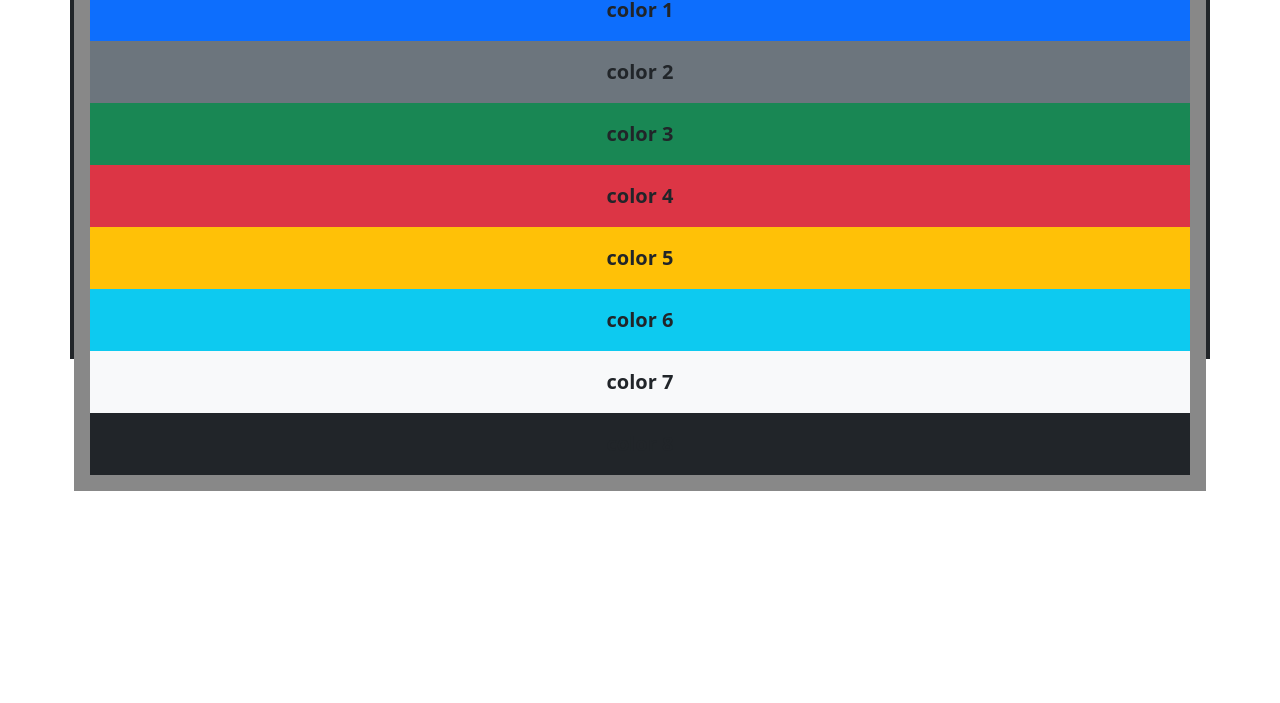
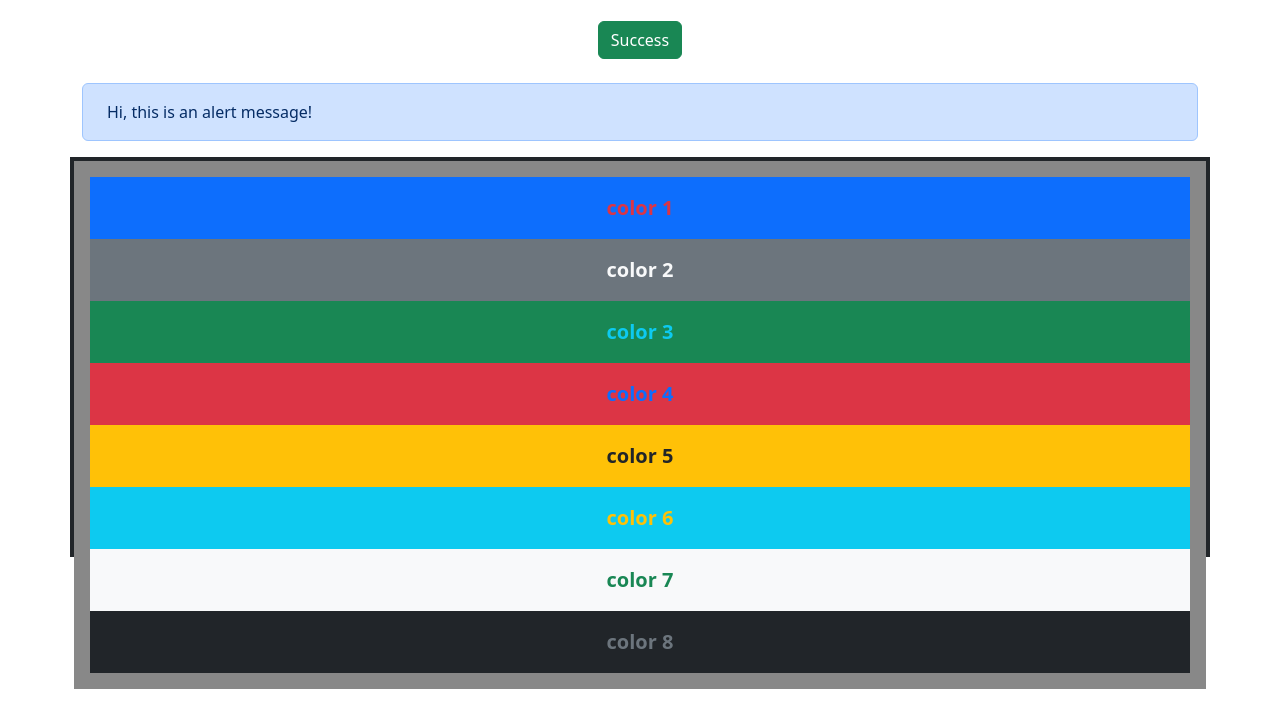
Before and after one commit to Fatma-Bouaniza/Bootstrap-Test, a plain HTML site: page index.html in a window 1280 px wide. Shown: the part 97-800 px from the top of the page. Drawn offline with Linux system fonts and the light colour scheme.

Commit message:
bootstrap_button

```diff
--- a/index.html
+++ b/index.html
@@ -12,19 +12,29 @@
 <body>
     <h1>bootstrap Grid System</h1>
     <div class="container">
+        <button class="btn btn-danger text-drak">Danger</button><br><br>
+        <button class="btn btn-success text-drak">Success</button><br><br>
+        <div class="alert alert-primary d-flex gap-2">
+            <i class="bi bi-info-circle-fill"></i>
+
+            <p class="m-0">Hi, this is an alert message!</p>
+        </div>
         <div class="row">
             <div class="col">
-                <div class="bg-primary">color 1</div>
-                <div class="bg-secondary">color 2</div>
-                <div class="bg-success">color 3</div>
-                <div class="bg-danger">color 4</div>
-                <div class="bg-warning">color 5</div>
-                <div class="bg-info">color 6</div>
-                <div class="bg-light">color 7</div>
-                <div class="bg-dark">color 8</div>
+                <div class="bg-primary text-danger">color 1</div>
+                <div class="bg-secondary text-light">color 2</div>
+                <div class="bg-success text-info">color 3</div>
+                <div class="bg-danger text-primary">color 4</div>
+                <div class="bg-warning text-drak">color 5</div>
+                <div class="bg-info text-warning">color 6</div>
+                <div class="bg-light text-success">color 7</div>
+                <div class="bg-dark text-secondary">color 8</div>
              </div>
+
         </div>
+
     </div>
+
     <!--Bootstrap js-->
     <script src="assets/js/bootstrap.bundle.min.js"></script>
     <!-- js-->
```
